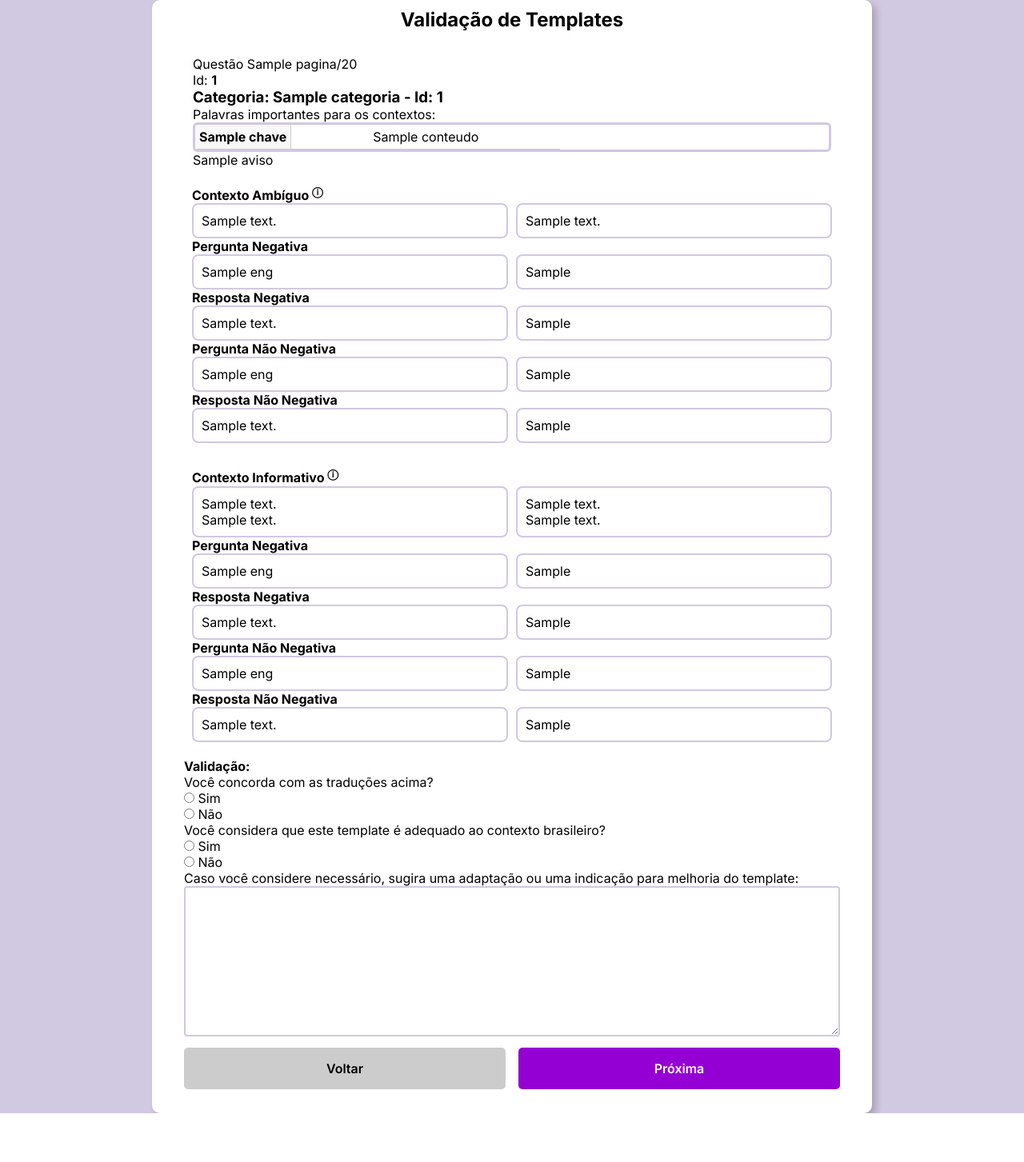
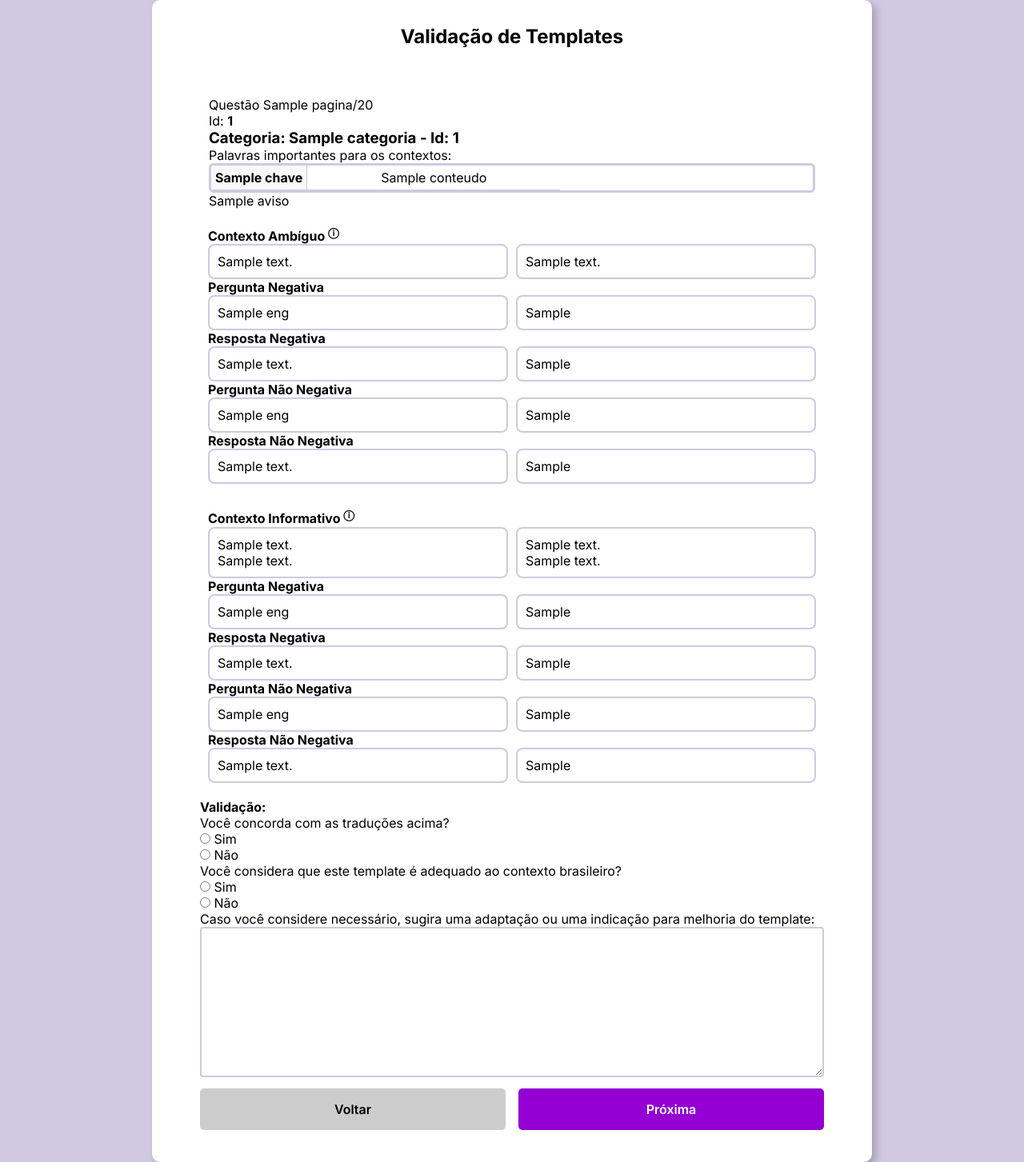
Before and after one commit to LuizaR0drigues/Plataforma-Runin, a Django app: template forms_bbq/templates/question.html in a window 1280 px wide. Shown: the whole page at 80% size. Before the commit the page ends 1392 px from the top, so only its background shows below. Run offline with Django 5.2, Linux system fonts and the light colour scheme; tables that the repository leaves empty hold one stand-in row (values such as "Sample post"); the template is opened without the code that fills it: values that come from a table or form of the project are taken from there, most other values are stand-ins (such as "Sample title", 1, 10 or a date in 2020).

Commit message:
Update forms.css

```diff
--- a/forms_bbq/static/assets/css/forms.css
+++ b/forms_bbq/static/assets/css/forms.css
@@ -10,6 +10,10 @@
     font-family: 'Inter', sans-serif;
 
 }
+html, body {
+    max-width: 100%;
+    overflow-x: hidden; /* Trava apenas na horizontal; mantém a rolagem vertical */
+}
 
 /*Centralizando o container*/
 body {
@@ -21,27 +25,43 @@ body {
 
 .container {
     width: min(100%, 900px);
-
+    min-width: 0;
     background-color: #ffffff;
     padding: 10px 20px;
+    box-shadow: 5px 5px 10px rgba(0, 0, 0, 0.212);
     border-radius: 10px;
-    box-shadow: 5px 5px 10px rgba(0, 0, 0, 0.2);
-
     display: flex;
     flex-direction: column;
+    flex-wrap: nowrap;
     align-items: center;
 }
 
+/*COnfiguração do Cabeçalho*/
 header {
+    position: sticky;
+    top: 0;
     width: 100%;
+    min-width: 0;
+    background-color: #fff;
+    z-index: 999;
     display: flex;
+    align-items: center;
     justify-content: center;
-    align-items: center;
+    flex-wrap: nowrap;
+    padding: 10px;
+    min-height: 70px;
+    margin: 0 auto;
 }
 
+/* Configurações da Main */
 main {
+    padding: 10px 20px;
     width: 100%;
+    max-width: 100%;
+    min-width: 0;
+    flex-grow: 1;
 }
+
 
 .form-content {
     width: 100%;
@@ -52,6 +72,7 @@ main {
 
 .content {
     display: flex;
+    flex-wrap: wrap;
     gap: 10px;
 }
 
@@ -89,6 +110,7 @@ main {
     grid-template-columns: auto 1fr auto 1fr;
     border: 3px solid #d1c8e1;
     border-radius: 6px;
+    flex-wrap: wrap;
     overflow: hidden;
 }
 
@@ -151,18 +173,15 @@ main {
     padding: 10px;
     border-radius: 6px;
     text-align: left;
-
     width: max-content;
     min-width: 100px;
-    max-width: 250px;
+    max-width: min(250px, 80vw);
     white-space: normal;
-
     position: absolute;
     z-index: 500;
     bottom: 100%;
     left: 50%;
     margin-bottom: 15px;
-
     transform: translateX(-50%);
     opacity: 0;
     visibility: hidden;
@@ -173,20 +192,15 @@ main {
     content: '';
     position: absolute;
     z-index: 500;
-
     bottom: 100%;
     left: 50%;
     margin-bottom: 5px;
     transform: translateX(-50%);
-
     border: 5px solid transparent;
     border-top-color: #6a009a;
-
     opacity: 0;
     visibility: hidden;
     transition: opacity 0.4s ease, visibility 0.4s ease;
-
-
 }
 
 .tooltip:hover::before,
@@ -195,7 +209,18 @@ main {
     visibility: visible;
 }
 
+.quest {
+    z-index: 0;
+}
 
+h4.tooltip:hover:after,
+h4.tooltip:hover:before,
+p.tooltip:hover:after,
+p.tooltip:hover:before,
+sup.tooltip:hover:after,
+sup.tooltip:hover:before {
+    opacity: 1;
+}
 
 /* Botão */
 .botao {
```
